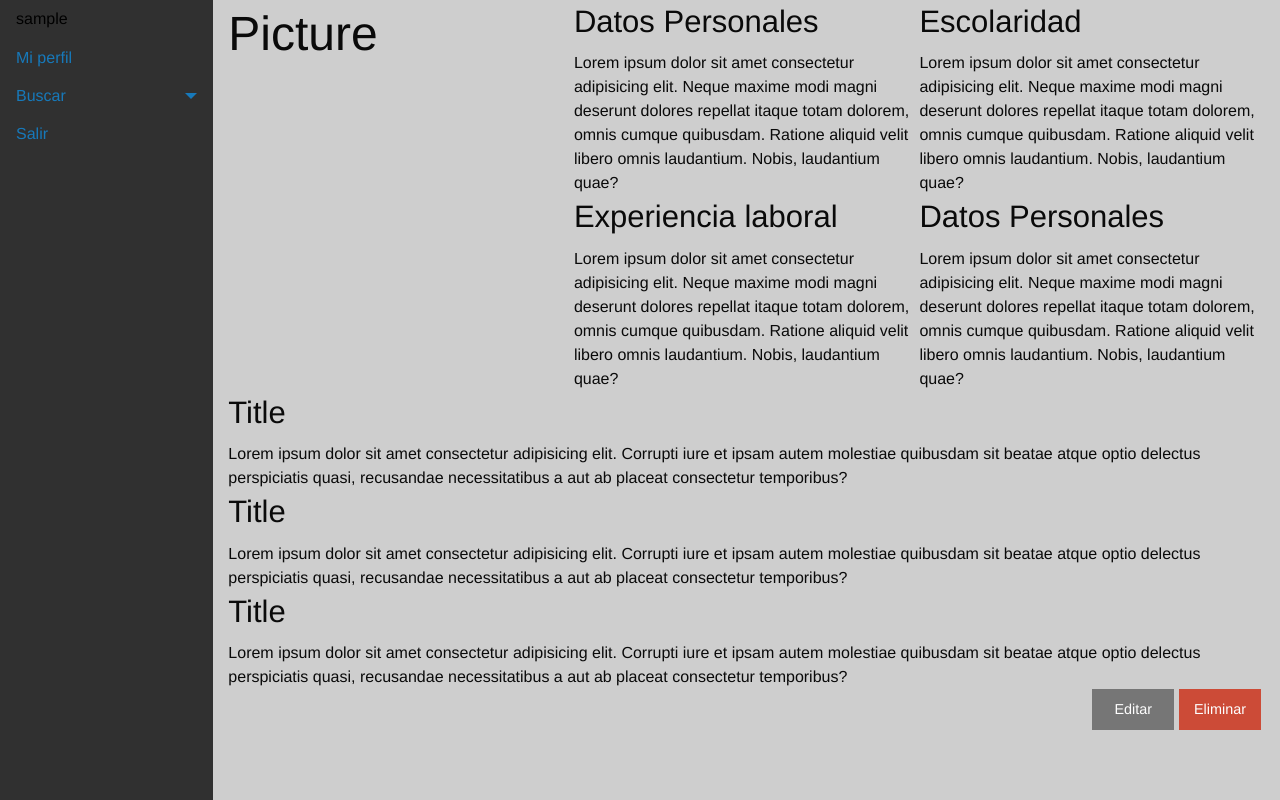
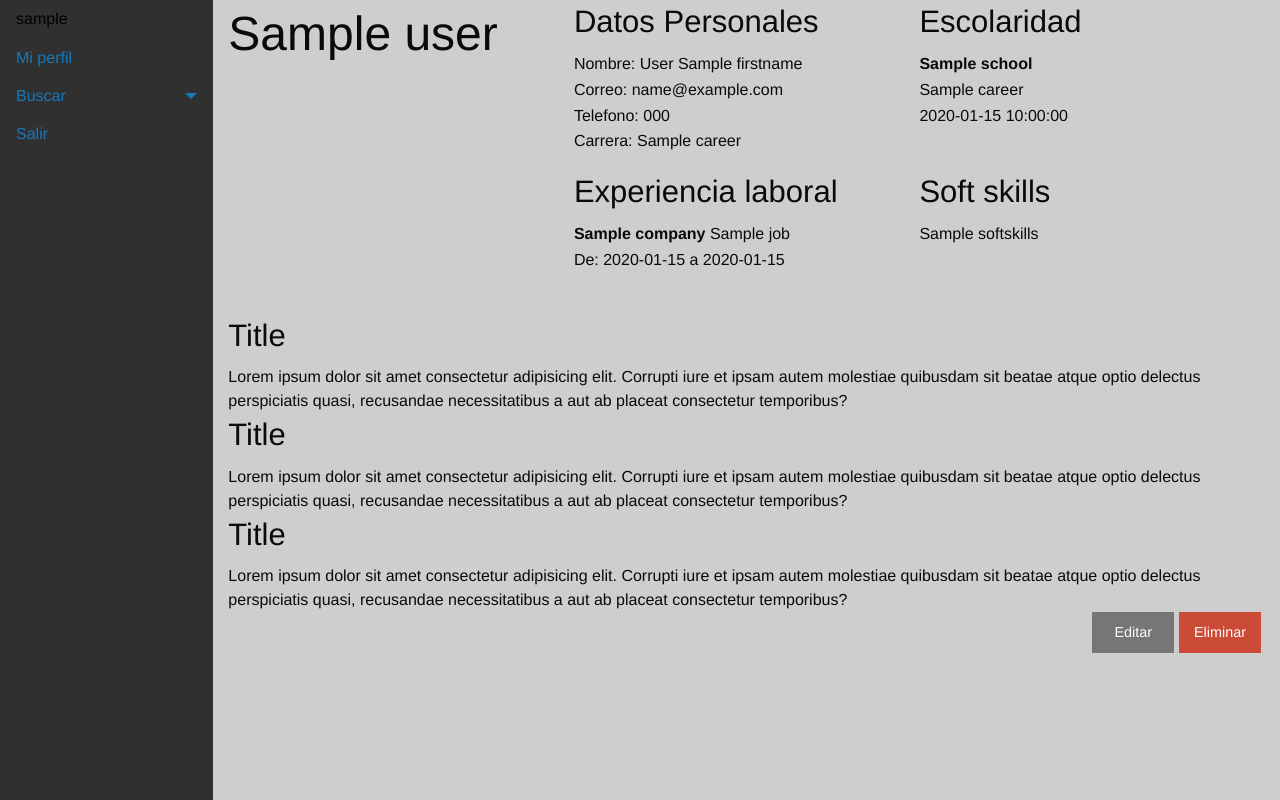
Before and after one commit to EnriqueMendozaEDC8/Flask-Python-WIP, a Flask app: page /perfil in a window 1280 px wide. Run offline with Flask 2, Linux system fonts and the light colour scheme; the visitor is signed in with stand-in values (Sample User, id 1); a database or web service that is not in the repository returns one stand-in record (values such as "Sample title"); some libraries are stand-ins or nearby versions.

Commit message:
se realizo la coneccion con infousers

```diff
--- a/controllers/indexController.py
+++ b/controllers/indexController.py
@@ -1,7 +1,5 @@
 from app import app
 from flask import session,render_template,redirect,url_for, request
-
-
 
 from controllers.perfilController import *
 from controllers.apiController import *
--- a/controllers/perfilController.py
+++ b/controllers/perfilController.py
@@ -1,11 +1,13 @@
 from app import app
 from flask import session,render_template,redirect,url_for, request
+import models.perfilModel as perfilModel
 
 @app.route("/perfil",methods = ['POST', 'GET'])
 def perfil():
-     if 'user' in session:
-        return render_template('perfil/perfil.html')
-     return redirect(url_for('index'))
+	if 'user' in session:
+		data = perfilModel.index(session['user'])
+		return render_template('perfil/perfil.html',data = data)
+	return redirect(url_for('index'))
 
 @app.route("/editarPerfil",methods = ['POST', 'GET'])
 def editarPerfil():
--- /dev/null
+++ b/models/perfilModel.py
@@ -0,0 +1,12 @@
+from app import app
+import models.jsonEncoder as je
+from flask_pymongo import PyMongo
+
+mongo = PyMongo(app)
+app.json_encoder = je.JSONEncoder
+
+def index(userName):
+    print(userName)
+    userData = mongo.db.infousers.find({'user':userName})
+    for document in userData:
+        return document
--- a/templates/perfil/perfil.html
+++ b/templates/perfil/perfil.html
@@ -5,25 +5,42 @@
 <div class="grid-container fluid information">
     <div class="grid-x">
         <div class="columns medium-4">
-            <h1>Picture</h1>
+            <h1>{{data.user}}</h1>
         </div>
         <div class="columns medium-8">
             <div class="grid-x">
                 <div class="columns medium-6">
                     <h3>Datos Personales</h3>
-                    Lorem ipsum dolor sit amet consectetur adipisicing elit. Neque maxime modi magni deserunt dolores repellat itaque totam dolorem, omnis cumque quibusdam. Ratione aliquid velit libero omnis laudantium. Nobis, laudantium quae?
+                    <p>Nombre: {{data.lastname}} {{data.firstname}} <br>
+                    Correo: {{data.email}}<br>
+                    Telefono: {{data.phone}}<br>
+                    Carrera: {{data.career}} </p>
                 </div>
                 <div class="columns medium-6">
                     <h3>Escolaridad</h3>
-                    Lorem ipsum dolor sit amet consectetur adipisicing elit. Neque maxime modi magni deserunt dolores repellat itaque totam dolorem, omnis cumque quibusdam. Ratione aliquid velit libero omnis laudantium. Nobis, laudantium quae?
+                    {% for academic in data.academicbackground %}
+                         <p><b>{{academic.school}}</b></br>
+                        {{academic.career}}</br>
+                        {{academic.time}}</p>
+                    {% endfor %}
                 </div>
                 <div class="columns medium-6">
                     <h3>Experiencia laboral</h3>
-                    Lorem ipsum dolor sit amet consectetur adipisicing elit. Neque maxime modi magni deserunt dolores repellat itaque totam dolorem, omnis cumque quibusdam. Ratione aliquid velit libero omnis laudantium. Nobis, laudantium quae?
+                    <p>
+                        {% for workexperience in data.workexperience %}
+                            <b>{{workexperience.company}}</b>
+                            {{workexperience.job}}</br>
+                            De: {{workexperience.startdate}} a {{workexperience.endtdate}}</br></br>
+                        {% endfor %}
+                    </p>
                 </div>
                 <div class="columns medium-6">
-                    <h3>Datos Personales</h3>
-                    Lorem ipsum dolor sit amet consectetur adipisicing elit. Neque maxime modi magni deserunt dolores repellat itaque totam dolorem, omnis cumque quibusdam. Ratione aliquid velit libero omnis laudantium. Nobis, laudantium quae?
+                    <h3>Soft skills</h3>
+                    <p>
+                        {% for softskills in data.softskills %}
+                            {{softskills}}</br>
+                        {% endfor %}
+                    </p>
                 </div>
             </div>
         </div>
```
